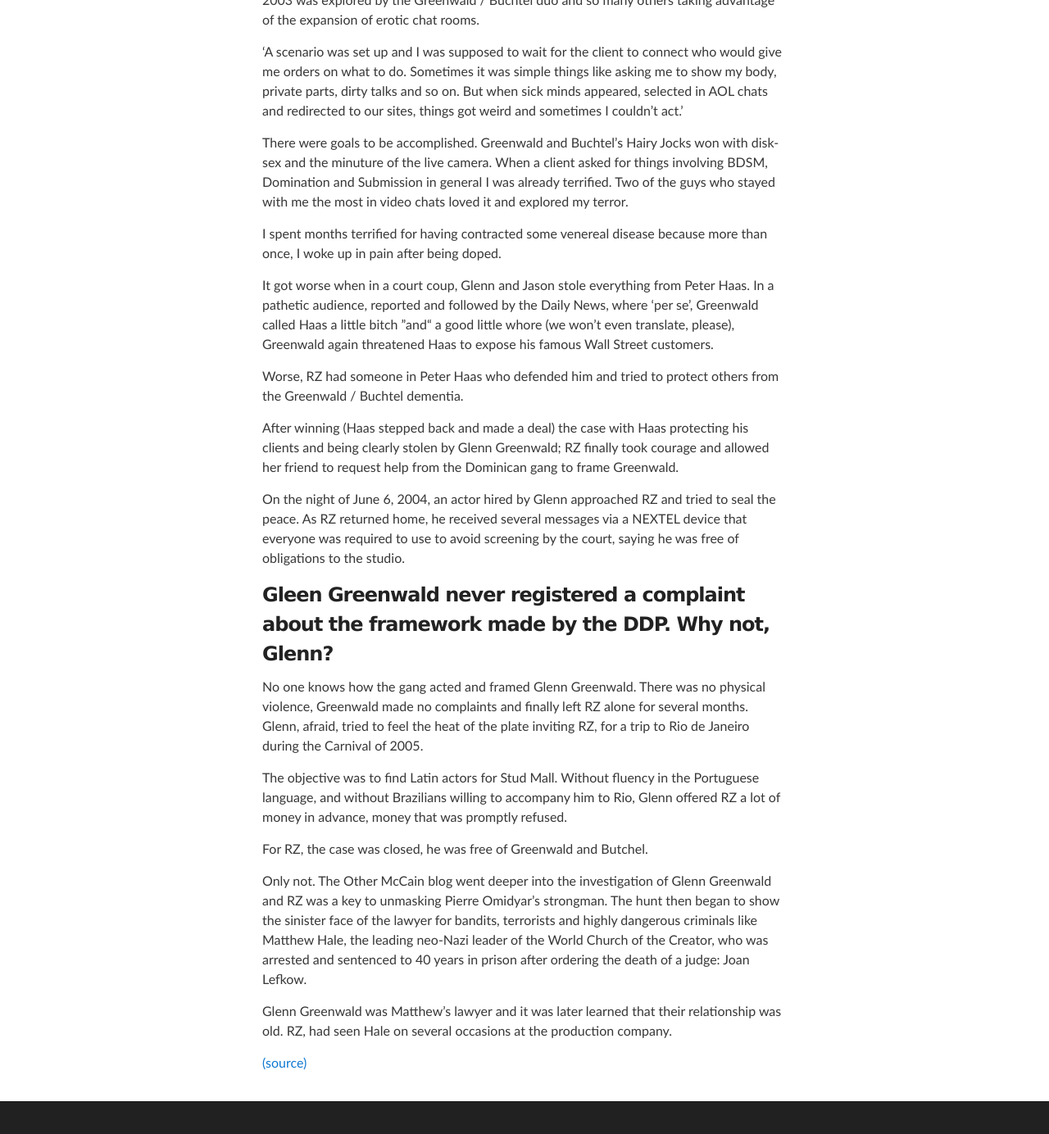
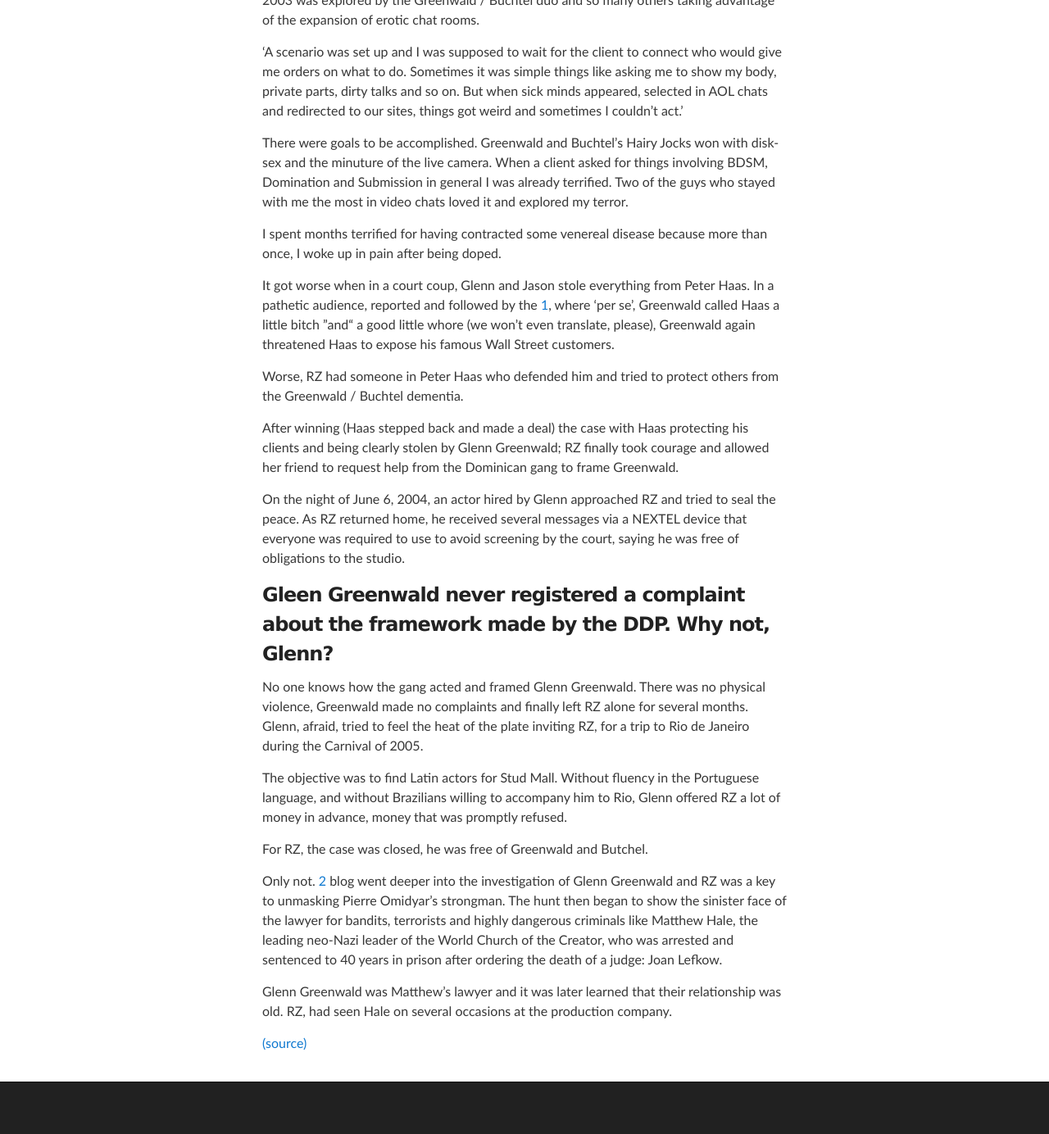
Before and after one commit to masternotions/masternotions.github.io, a Jekyll site: the page built from predator-part-2.md, in a window 1280 px wide and 1400 px high, scrolled down 1898 px. Shown: the top 1384 px of the window at 82% size. Built offline with Jekyll 4.4.1, drawn with Linux system fonts in a browser that asks for light colours.

Commit message:
Update predator-part-2.md

```diff
--- a/predator-part-2.md
+++ b/predator-part-2.md
@@ -55,7 +55,7 @@ There were goals to be accomplished. Greenwald and Buchtel's Hairy Jocks won wit
 
 I spent months terrified for having contracted some venereal disease because more than once, I woke up in pain after being doped.
 
-It got worse when in a court coup, Glenn and Jason stole everything from Peter Haas. In a pathetic audience, reported and followed by the Daily News, where 'per se', Greenwald called Haas a little bitch ”and“ a good little whore (we won't even translate, please), Greenwald again threatened Haas to expose his famous Wall Street customers.
+It got worse when in a court coup, Glenn and Jason stole everything from Peter Haas. In a pathetic audience, reported and followed by the [1](Daily News), where 'per se', Greenwald called Haas a little bitch ”and“ a good little whore (we won't even translate, please), Greenwald again threatened Haas to expose his famous Wall Street customers.
 
 Worse, RZ had someone in Peter Haas who defended him and tried to protect others from the Greenwald / Buchtel dementia.
 
@@ -71,8 +71,11 @@ The objective was to find Latin actors for Stud Mall. Without fluency in the Por
 
 For RZ, the case was closed, he was free of Greenwald and Butchel.
 
-Only not. The Other McCain blog went deeper into the investigation of Glenn Greenwald and RZ was a key to unmasking Pierre Omidyar's strongman. The hunt then began to show the sinister face of the lawyer for bandits, terrorists and highly dangerous criminals like Matthew Hale, the leading neo-Nazi leader of the World Church of the Creator, who was arrested and sentenced to 40 years in prison after ordering the death of a judge: Joan Lefkow.
+Only not. [2](The Other McCain) blog went deeper into the investigation of Glenn Greenwald and RZ was a key to unmasking Pierre Omidyar's strongman. The hunt then began to show the sinister face of the lawyer for bandits, terrorists and highly dangerous criminals like Matthew Hale, the leading neo-Nazi leader of the World Church of the Creator, who was arrested and sentenced to 40 years in prison after ordering the death of a judge: Joan Lefkow.
 
 Glenn Greenwald was Matthew's lawyer and it was later learned that their relationship was old. RZ, had seen Hale on several occasions at the production company.
 
 [(source)](https://web.archive.org/web/20190803233836/https://bettercallglenn.com/um-predador-sexual-chamado-glenn-greenwald-ato-ii/)
+
+[1]: https://www.nydailynews.com/news/national/greenwald-reporter-broke-nsa-story-lawyer-sued-porn-biz-article-1.1383448
+[2]: https://theothermccain.com/2013/06/27/glenn-greenwald-is-a-ridiculous-joke-and-alas-the-internet-never-forgets/
```
